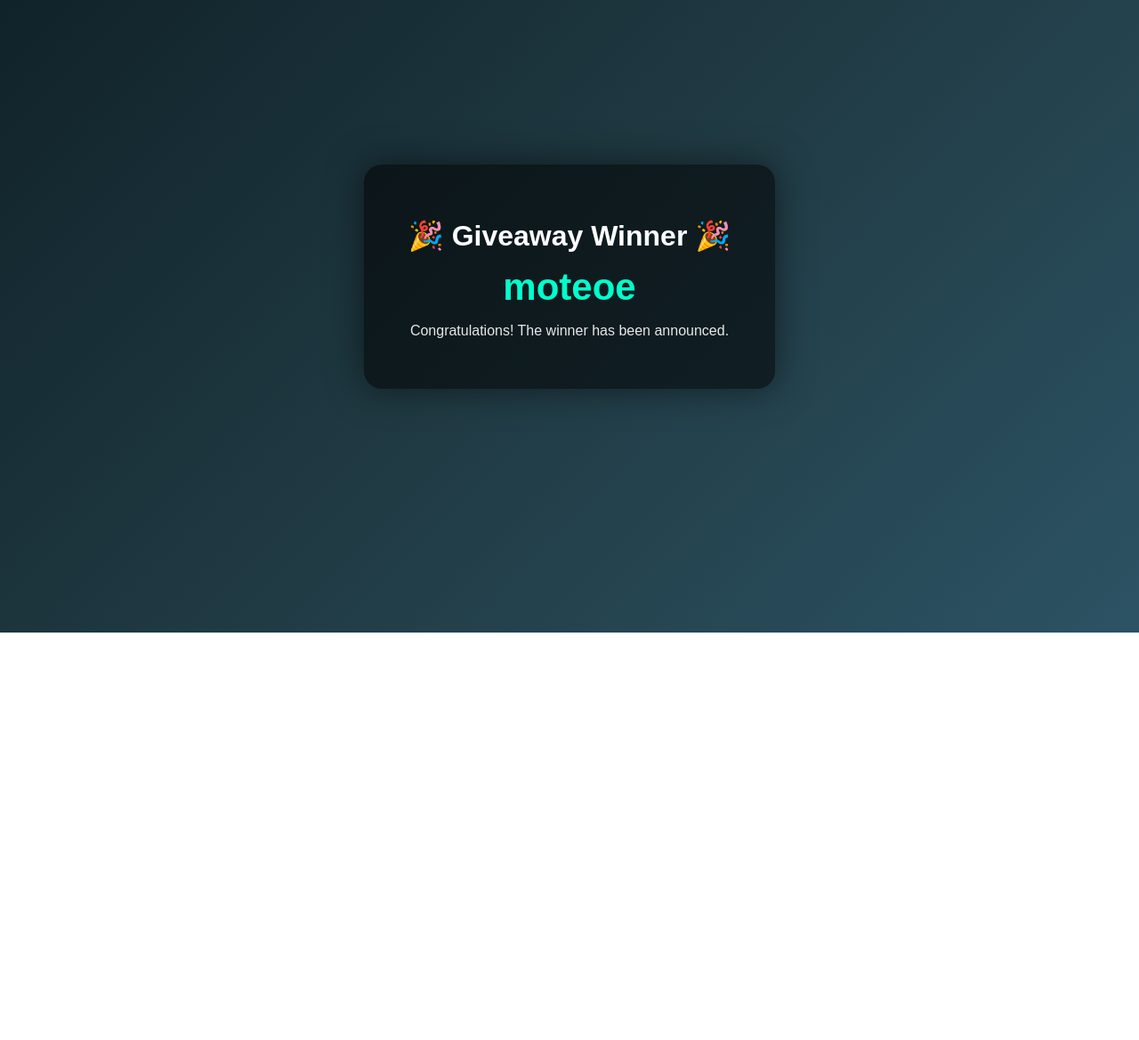
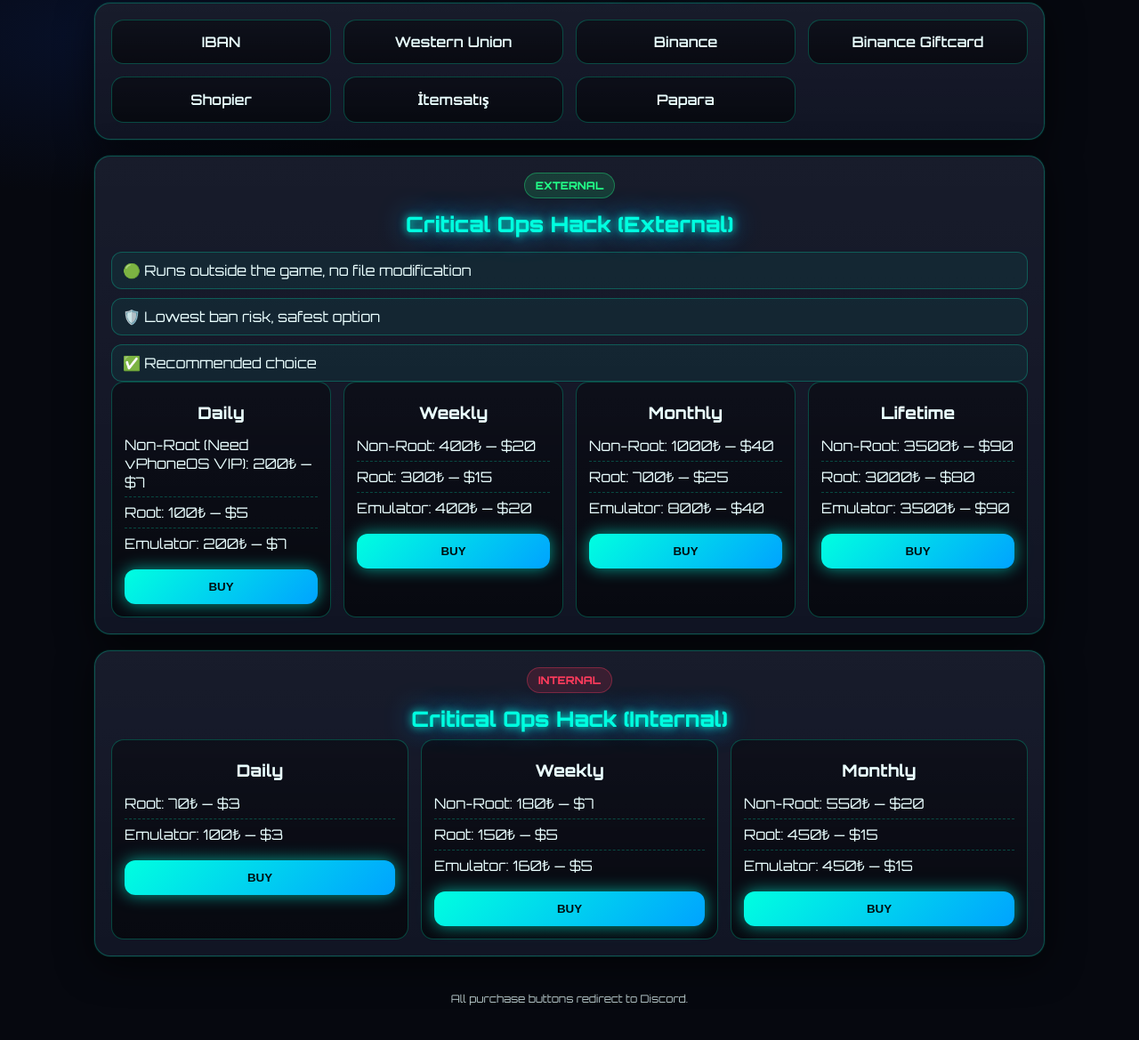
Before and after one commit to sv-98gamerYT/index.html, a plain HTML site: page index.html in a window 1280 px wide. Shown: the part 89-1258 px from the top of the page at 89% size. Before the commit the page ends 800 px from the top, so only its background shows below. Drawn offline with Linux system fonts and the light colour scheme.

Commit message:
Update index.html

```diff
--- a/index.html
+++ b/index.html
@@ -1,81 +1,144 @@
-<!DOCTYPE html>
-<html lang="en">
+<!DOCTYPE html><html lang="en">
 <head>
-  <meta charset="UTF-8">
-  <title>Giveaway Result</title>
-  <meta name="viewport" content="width=device-width, initial-scale=1.0">
-  <style>
-    body {
-      margin: 0;
-      height: 100vh;
-      display: flex;
-      justify-content: center;
-      align-items: center;
-      background: linear-gradient(135deg, #0f2027, #203a43, #2c5364);
-      font-family: Arial, sans-serif;
-      color: white;
-    }
-    .box {
-      background: rgba(0,0,0,0.55);
-      padding: 40px 50px;
-      border-radius: 20px;
-      text-align: center;
-      box-shadow: 0 0 40px rgba(0,0,0,0.5);
-    }
-    h1 {
-      margin-bottom: 15px;
-      font-size: 32px;
-    }
-    .winner {
-      font-size: 42px;
-      font-weight: bold;
-      color: #00ffcc;
-    }
-    p {
-      opacity: 0.9;
-    }
-  </style>
+<meta charset="UTF-8" />
+<meta name="viewport" content="width=device-width, initial-scale=1.0" />
+<title>WHSKY Pricelist</title>
+<link href="https://fonts.googleapis.com/css2?family=Orbitron:wght@400;600;800&display=swap" rel="stylesheet">
+<style>
+:root{
+  --bg:#06080f;
+  --card:#0c1020;
+  --line:rgba(0,255,200,.25);
+  --neon:#00ffe0;
+  --neon2:#00a3ff;
+  --red:#ff3b5c;
+  --green:#22ff88;
+}
+*{box-sizing:border-box}
+body{
+  margin:0;
+  font-family:'Orbitron',system-ui,Arial;
+  background:
+    radial-gradient(900px 400px at 50% -10%, #0e1636 0%, transparent 60%),
+    radial-gradient(700px 300px at 10% 10%, #08112a 0%, transparent 60%),
+    var(--bg);
+  color:#eaffff;
+}/* INTRO */ #intro{ position:fixed; inset:0; z-index:9999; display:grid; place-items:center; background:radial-gradient(circle at center,#0b1330,#04060c 70%); } #intro h1{ font-size:64px; letter-spacing:6px; margin:0; color:var(--neon); text-shadow: 0 0 10px var(--neon), 0 0 30px var(--neon), 0 0 60px var(--neon2); animation:glow 1.5s ease-in-out infinite alternate; } @keyframes glow{from{opacity:.7}to{opacity:1}}
+
+.container{max-width:1100px;margin:auto;padding:26px 16px 70px} .header{display:flex;justify-content:center;align-items:center;margin-bottom:14px} .badge{padding:6px 12px;border-radius:999px;font-weight:700;font-size:12px} .badge.ext{background:rgba(34,255,136,.15);color:var(--green);border:1px solid rgba(34,255,136,.35)} .badge.int{background:rgba(255,59,92,.15);color:var(--red);border:1px solid rgba(255,59,92,.35)}
+
+.card{ background:linear-gradient(180deg,rgba(255,255,255,.05),rgba(255,255,255,.02)) , var(--card); border:1px solid var(--line); border-radius:18px; padding:18px; margin-top:18px; box-shadow:0 0 0 1px rgba(0,255,200,.08), 0 10px 40px rgba(0,0,0,.6); }
+
+h1,h2,h3{margin:8px 0;text-align:center} .neon{ color:var(--neon); text-shadow:0 0 10px var(--neon),0 0 30px var(--neon2); }
+
+.methods,.prices{ display:grid; gap:14px; grid-template-columns:repeat(auto-fit,minmax(200px,1fr)); } .method,.price-box{ background:linear-gradient(180deg,rgba(0,0,0,.35),rgba(0,0,0,.55)); border:1px solid var(--line); border-radius:14px; padding:14px; } .method{display:flex;align-items:center;justify-content:center;font-weight:600}
+
+.price-box ul{list-style:none;padding:0;margin:8px 0 0} .price-box li{padding:6px 0;border-bottom:1px dashed rgba(0,255,200,.25)} .price-box li:last-child{border-bottom:none}
+
+.buy{ margin-top:12px;width:100%;padding:12px;border:none;border-radius:12px; background:linear-gradient(135deg,var(--neon),var(--neon2)); color:#001012;font-weight:900;cursor:pointer; box-shadow:0 0 18px rgba(0,255,224,.6); } .buy:hover{filter:brightness(1.05)}
+
+.why{ display:grid;gap:10px;margin-top:16px } .why .item{ background:rgba(0,255,200,.06); border:1px solid var(--line); border-radius:12px;padding:10px 12px }
+
+.footer{text-align:center;opacity:.75;margin-top:40px;font-size:12px}
+
+/* fade in after intro */ .fade{animation:fadeIn .8s ease forwards} @keyframes fadeIn{from{opacity:0;transform:translateY(8px)}to{opacity:1;transform:none}} </style>
+
 </head>
-<body>
-
-  <div class="box">
-    <h1 id="title"></h1>
-    <div class="winner">moteoe</div>
-    <p id="subtitle"></p>
+<body><!-- INTRO --><div id="intro"><h1>WHSKY</h1></div><div class="container fade" id="app" style="display:none"><h1 class="neon">PAYMENT METHODS</h1>
+<div class="card">
+  <div class="methods">
+    <div class="method">IBAN</div>
+    <div class="method">Western Union</div>
+    <div class="method">Binance</div>
+    <div class="method">Binance Giftcard</div>
+    <div class="method">Shopier</div>
+    <div class="method">İtemsatış</div>
+    <div class="method">Papara</div>
   </div>
-
-  <script>
-    const lang = navigator.language.toLowerCase();
-
-    const texts = {
-      tr: {
-        title: "🎉 Çekiliş Kazananı 🎉",
-        subtitle: "Tebrikler! Kazanan açıklanmıştır."
-      },
-      en: {
-        title: "🎉 Giveaway Winner 🎉",
-        subtitle: "Congratulations! The winner has been announced."
-      },
-      de: {
-        title: "🎉 Gewinnspiel-Gewinner 🎉",
-        subtitle: "Glückwunsch! Der Gewinner wurde bekannt gegeben."
-      },
-      ru: {
-        title: "🎉 Победитель розыгрыша 🎉",
-        subtitle: "Поздравляем! Победитель объявлен."
-      }
-    };
-
-    let selected = texts.en; // default English
-
-    if (lang.startsWith("tr")) selected = texts.tr;
-    else if (lang.startsWith("de")) selected = texts.de;
-    else if (lang.startsWith("ru")) selected = texts.ru;
-    else if (lang.startsWith("en")) selected = texts.en;
-
-    document.getElementById("title").innerText = selected.title;
-    document.getElementById("subtitle").innerText = selected.subtitle;
-  </script>
-
-</body>
+</div><div class="card">
+  <div class="header"><span class="badge ext">EXTERNAL</span></div>
+  <h2 class="neon">Critical Ops Hack (External)</h2>
+  <div class="why">
+    <div class="item">🟢 Runs outside the game, no file modification</div>
+    <div class="item">🛡️ Lowest ban risk, safest option</div>
+    <div class="item">✅ Recommended choice</div>
+  </div>
+  <div class="prices">
+    <div class="price-box">
+      <h3>Daily</h3>
+      <ul>
+        <li>Non-Root (Need vPhoneOS VIP): 200₺ — $7</li>
+        <li>Root: 100₺ — $5</li>
+        <li>Emulator: 200₺ — $7</li>
+      </ul>
+      <button class="buy" onclick="go()">BUY</button>
+    </div>
+    <div class="price-box">
+      <h3>Weekly</h3>
+      <ul>
+        <li>Non-Root: 400₺ — $20</li>
+        <li>Root: 300₺ — $15</li>
+        <li>Emulator: 400₺ — $20</li>
+      </ul>
+      <button class="buy" onclick="go()">BUY</button>
+    </div>
+    <div class="price-box">
+      <h3>Monthly</h3>
+      <ul>
+        <li>Non-Root: 1000₺ — $40</li>
+        <li>Root: 700₺ — $25</li>
+        <li>Emulator: 800₺ — $40</li>
+      </ul>
+      <button class="buy" onclick="go()">BUY</button>
+    </div>
+    <div class="price-box">
+      <h3>Lifetime</h3>
+      <ul>
+        <li>Non-Root: 3500₺ — $90</li>
+        <li>Root: 3000₺ — $80</li>
+        <li>Emulator: 3500₺ — $90</li>
+      </ul>
+      <button class="buy" onclick="go()">BUY</button>
+    </div>
+  </div>
+</div><div class="card">
+  <div class="header"><span class="badge int">INTERNAL</span></div>
+  <h2 class="neon">Critical Ops Hack (Internal)</h2>
+  <div class="prices">
+    <div class="price-box">
+      <h3>Daily</h3>
+      <ul>
+        <li>Root: 70₺ — $3</li>
+        <li>Emulator: 100₺ — $3</li>
+      </ul>
+      <button class="buy" onclick="go()">BUY</button>
+    </div>
+    <div class="price-box">
+      <h3>Weekly</h3>
+      <ul>
+        <li>Non-Root: 180₺ — $7</li>
+        <li>Root: 150₺ — $5</li>
+        <li>Emulator: 160₺ — $5</li>
+      </ul>
+      <button class="buy" onclick="go()">BUY</button>
+    </div>
+    <div class="price-box">
+      <h3>Monthly</h3>
+      <ul>
+        <li>Non-Root: 550₺ — $20</li>
+        <li>Root: 450₺ — $15</li>
+        <li>Emulator: 450₺ — $15</li>
+      </ul>
+      <button class="buy" onclick="go()">BUY</button>
+    </div>
+  </div>
+</div><div class="footer">All purchase buttons redirect to Discord.</div>
+</div><script>
+function go(){ window.location.href='https://discord.gg/jCbKykczSS'; }
+// intro timing
+setTimeout(()=>{
+  document.getElementById('intro').style.display='none';
+  document.getElementById('app').style.display='block';
+},3000);
+</script></body>
 </html>
```
